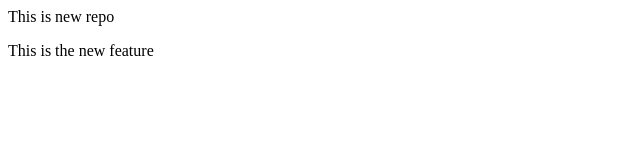
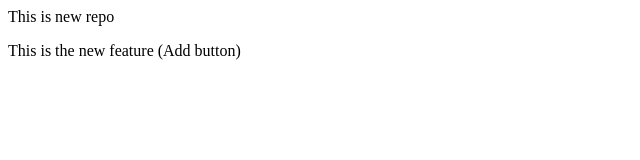
Before and after one commit to sumanthmjamadagni/localrepo, a plain HTML site: page index.html in a window 1280 px wide. Shown: the full height of the page, 0-640 px from the left. Drawn offline with Linux system fonts and the light colour scheme.

Commit message:
Add button

```diff
--- a/index.html
+++ b/index.html
@@ -1,2 +1,2 @@
 <p>This is new repo</p>
-<p>This is the new feature</p>
+<p>This is the new feature (Add button)</p>
```
